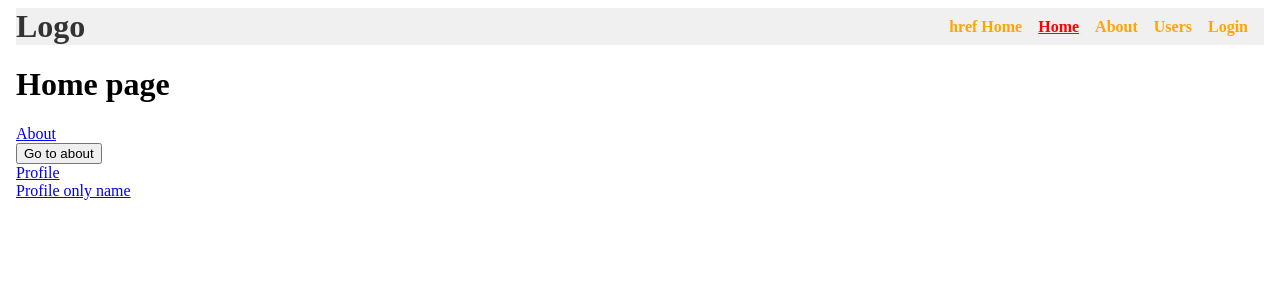
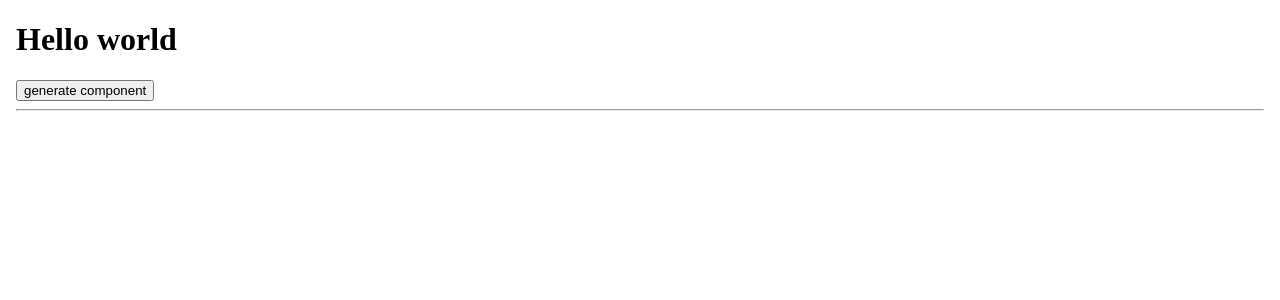
Before and after one commit to bikramdhami0100/basic, an Angular app: page / in a window 1280 px wide. Shown: the top 300 px of the page. Built offline with nearby package versions, Linux system fonts and the light colour scheme.

Commit message:
learning create a dynamic component using button

```diff
--- a/src/app/app.html
+++ b/src/app/app.html
@@ -16,7 +16,12 @@
     <!-- <h1>{{text() | trimText:7 }}</h1>
 
     <h2>{{salary() | currency:'Rs. ' }}</h2> -->
-     <app-header></app-header>
-    <router-outlet> </router-outlet>
+     <!-- <app-header></app-header>
+    <router-outlet> </router-outlet> -->
+    <h1>Hello world</h1>
+    <button (click)="dynamicComponent()" >generate component</button>
+    <ng-container #container></ng-container>
+    <hr/>
+
 </body>
 </html>
--- a/src/app/app.ts
+++ b/src/app/app.ts
@@ -1,4 +1,4 @@
-import { Component, computed, effect, signal } from '@angular/core';
+import { Component, computed, effect, signal, ViewChild, ViewContainerRef } from '@angular/core';
 import { RouterLink, RouterOutlet } from '@angular/router';
 import { Child } from './child/child';
 import { ControlCount } from './control-count/control-count';
@@ -29,5 +29,12 @@ export class App {
 // //  }
 //    text=signal("This is bikram dhami");
 //    salary=signal(10000);
+   @ViewChild('container',{read:ViewContainerRef})
+   container:ViewContainerRef|undefined;
+   async dynamicComponent(){
+    this.container?.clear();
+    const {DynamicComponent}= await import("../app/dynamic-component/dynamic-component");
+    this.container?.createComponent(DynamicComponent);
 
+   }
 }
--- /dev/null
+++ b/src/app/dynamic-component/dynamic-component.html
@@ -0,0 +1 @@
+<p>dynamic-component works!</p>
--- /dev/null
+++ b/src/app/dynamic-component/dynamic-component.ts
@@ -0,0 +1,11 @@
+import { Component } from '@angular/core';
+
+@Component({
+  selector: 'app-dynamic-component',
+  imports: [],
+  templateUrl: './dynamic-component.html',
+  styleUrl: './dynamic-component.css',
+})
+export class DynamicComponent {
+
+}
```
Also changed, not shown: src/app/dynamic-component/dynamic-component.css (added), 1 other file (tests, documents, lock files or other folders).
